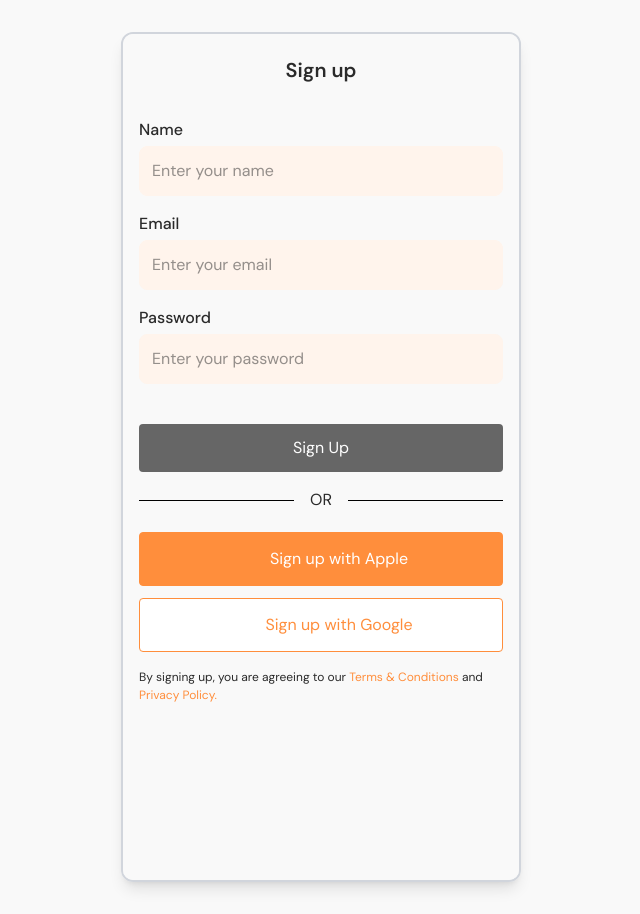
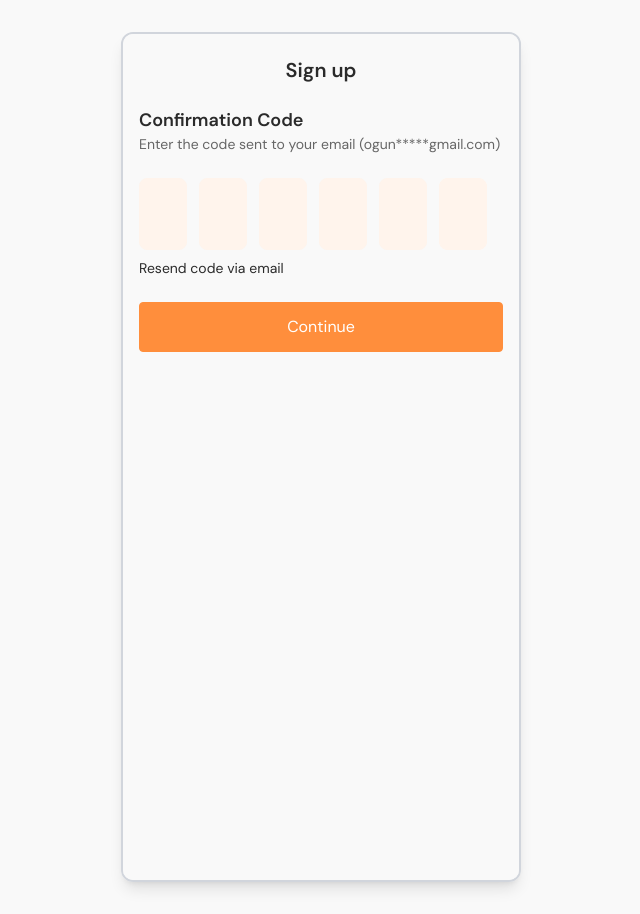
Before and after one commit to MaywedaDev/sd-marketplace-react, a React (Vite) app: page /signup in a window 1280 px wide. Shown: the whole page, without its empty margins (319-959 px from the left). Built offline with nearby package versions, Linux system fonts and the light colour scheme; some icons are missing.

Commit message:
Added Get started page

```diff
--- a/src/pages/auth/signup.tsx
+++ b/src/pages/auth/signup.tsx
@@ -3,8 +3,10 @@ import { Form } from "radix-ui";
 import FormInput from "@/components/Form/FormInput";
 import SubmitButton from "@/components/Form/SubmitButton";
 import Button from "@/components/Shared/Button";
+import { useState } from "react";
 
 export default function SignUp() {
+  const [stage, setStage] = useState<0 | 1>(1);
   return (
     <div className="w-full h-full flex flex-col bg-body px-4">
       <div className="flex gap-4 items-center h-[72px] relative">
@@ -14,6 +16,8 @@ export default function SignUp() {
 
         <h3 className="mx-auto font-semibold text-xl">Sign up</h3>
       </div>
+      {stage < 1 ? (
+        <>
           <Form.Root className="w-full flex flex-col space-y-4 my-3">
             <FormInput
               name="name"
@@ -66,6 +70,29 @@ export default function SignUp() {
             <span className="text-primary">Terms & Conditions</span> and{" "}
             <span className="text-primary">Privacy Policy.</span>
           </p>
+        </>
+      ) : (
+        <>
+          <div className="w-full">
+            <h4 className="text-lg font-semibold">Confirmation Code</h4>
+            <p className="text-sm text-text-secondary">
+              Enter the code sent to your email (ogun*****gmail.com)
+            </p>
+            <div className="w-full my-6">
+              <div className="flex gap-3">
+                <input className="h-18 w-12 rounded-lg bg-form-bg border border-form-bg focus:bg-white focus:border-primary outline-0 text-3xl text-center" />
+                <input className="h-18 w-12 rounded-lg bg-form-bg border border-form-bg focus:bg-white focus:border-primary outline-0 text-3xl text-center" />
+                <input className="h-18 w-12 rounded-lg bg-form-bg border border-form-bg focus:bg-white focus:border-primary outline-0 text-3xl text-center" />
+                <input className="h-18 w-12 rounded-lg bg-form-bg border border-form-bg focus:bg-white focus:border-primary outline-0 text-3xl text-center" />
+                <input className="h-18 w-12 rounded-lg bg-form-bg border border-form-bg focus:bg-white focus:border-primary outline-0 text-3xl text-center" />
+                <input className="h-18 w-12 rounded-lg bg-form-bg border border-form-bg focus:bg-white focus:border-primary outline-0 text-3xl text-center" />
+              </div>
+              <p className="text-sm my-2">Resend code via email</p>
+            </div>
+            <Button>Continue</Button>
+          </div>
+        </>
+      )}
     </div>
   );
 }
--- /dev/null
+++ b/src/pages/get-started.tsx
@@ -0,0 +1,88 @@
+import Button from "@/components/Shared/Button";
+import { useState } from "react";
+
+export default function GetStarted() {
+  const [stage, setStage] = useState(2);
+
+  const Buttons = () => {
+    return (
+      <div className="flex w-full gap-2 mt-10">
+        {[...Array(3).fill("")].map((_, i) => (
+          <button
+            onClick={() => setStage(i + 2)}
+            key={i}
+            className={`rounded-full w-4 h-4 ${
+              stage - 2 === i ? "bg-white" : "bg-black"
+            }`}
+          ></button>
+        ))}
+      </div>
+    );
+  };
+
+  if (stage === 1) {
+    return (
+      <div className="w-full h-full p-6 flex flex-col justify-between items-center">
+        <div className="mt-10 w-[300px] h-[300px] rounded-lg bg-[#bbbbbb]"></div>
+
+        <div className="w-full">
+          <Button className="mb-6">Get Started</Button>
+          <p className="text-[12px] font-semibold text-center">
+            By proceeding to use Campus, you agree to the{" "}
+            <span className="text-primary">Terms & Conditions</span> and{" "}
+            <span className="text-primary">Privacy Policy</span>.
+          </p>
+        </div>
+      </div>
+    );
+  }
+
+  if (stage === 2) {
+    return (
+      <div className="w-full h-full p-6 flex flex-col  items-center">
+        <div className="mt-10 w-[300px] h-[300px] rounded-lg bg-[#bbbbbb]"></div>
+
+        <div className="mt-28 w-full">
+          <p className="font-semibold text-2xl">Buy & Sell</p>
+          <p>Secure student-to-student deals made just for your campus.</p>
+        </div>
+        <Buttons />
+      </div>
+    );
+  }
+
+  if (stage === 3) {
+    return (
+      <div className="w-full h-full p-6 flex flex-col  items-center">
+        <div className="mt-10 w-[300px] h-[300px] rounded-lg bg-[#bbbbbb]"></div>
+
+        <div className="mt-28 w-full">
+          <p className="font-semibold text-2xl">Verified Community</p>
+          <p>Only real students, real listings, and real savings.</p>
+        </div>
+        <Buttons />
+      </div>
+    );
+  }
+
+  if (stage === 4) {
+    return (
+      <div className="w-full h-full p-6 flex flex-col  items-center">
+        <div className="mt-10 w-[300px] h-[300px] rounded-lg bg-[#bbbbbb]"></div>
+
+        <div className="mt-28 w-full">
+          <p className="font-semibold text-2xl">Easy, Fast, Yours</p>
+          <p>Built for campus life. Powered by you.</p>
+        </div>
+        <Buttons />
+        <Button className="mt-3">Get Started</Button>
+      </div>
+    );
+  }
+
+  return (
+    <div className="w-full h-full p-6 flex flex-col justify-center items-center">
+      <div className="mt-10 w-[140px] h-[140px] rounded-lg bg-[#bbbbbb]"></div>
+    </div>
+  );
+}
--- a/src/routes/index.tsx
+++ b/src/routes/index.tsx
@@ -2,6 +2,7 @@ import React from "react";
 import { Route, Routes } from "react-router-dom";
 import Signin from "@/pages/auth/signin";
 import SignUp from "@/pages/auth/signup";
+import GetStarted from "@/pages/get-started";
 
 export default function AppRoutes() {
   return (
@@ -11,6 +12,7 @@ export default function AppRoutes() {
       <Route path="/contact" element={<div>Contact</div>} />
       <Route path="/signup" element={<SignUp />} />
       <Route path="/signin" element={<Signin />} />
+      <Route path="/get-started" element={<GetStarted />} />
       {/* Add more routes as needed */}
     </Routes>
   );
```
Lines whose indentation alone changed are shown as unchanged.
